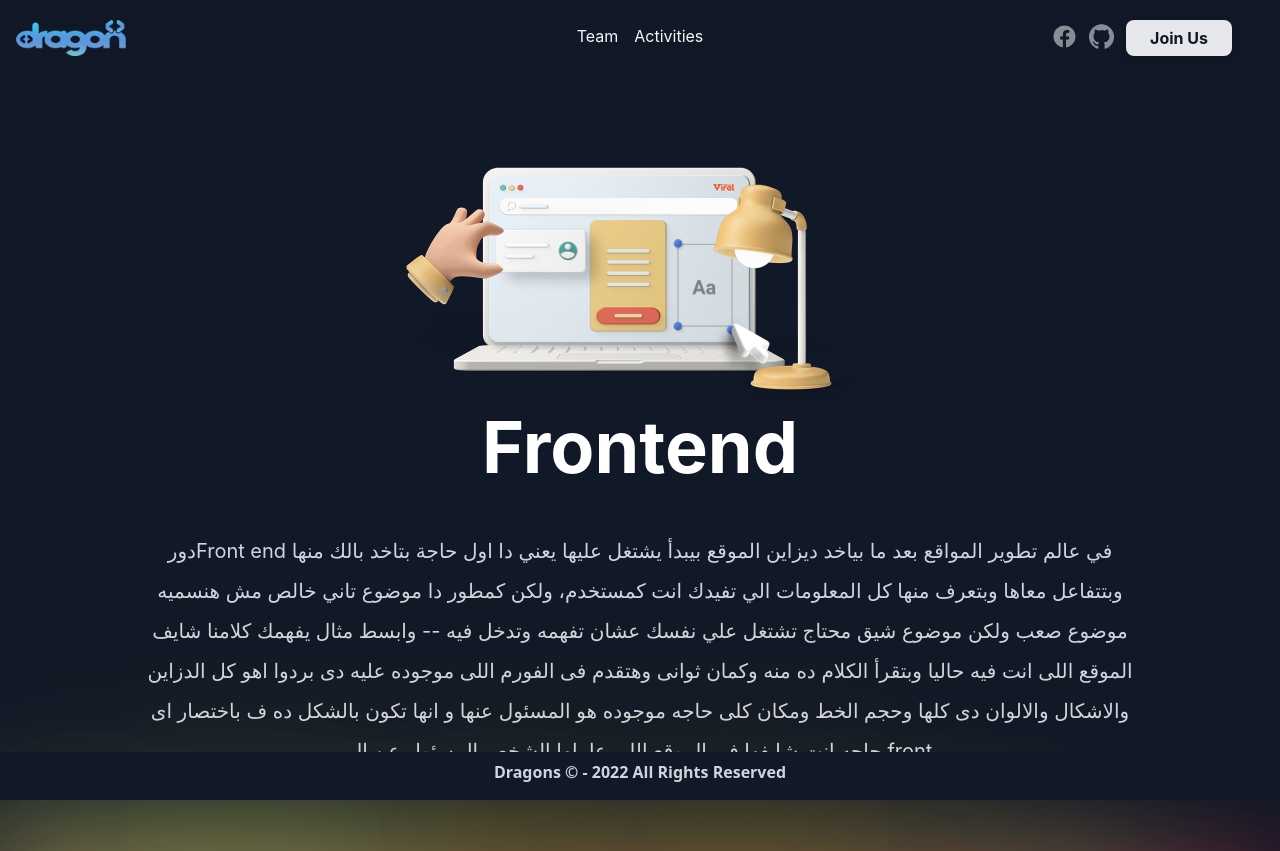
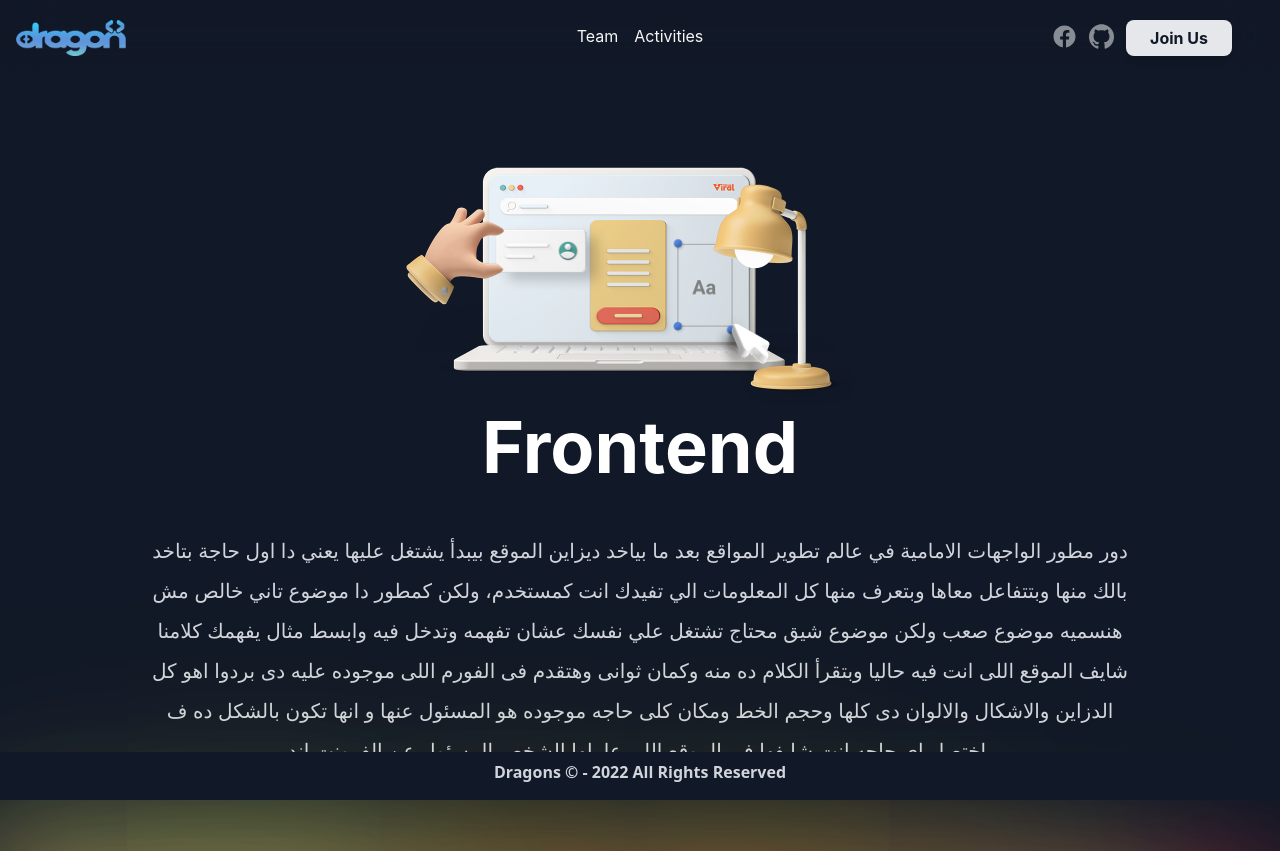
Before and after one commit to Hamdysaad20/dragonsWebsite, a Next.js app: page /frontend in a window 1280 px wide. Built offline with nearby package versions, Linux system fonts and the light colour scheme.

Commit message:
Update frontend.js

```diff
--- a/pages/frontend.js
+++ b/pages/frontend.js
@@ -17,15 +17,16 @@ function frontend() {
       <div className='mt-12 text-xl max-w-5xl justify-center flex mx-auto leading-loose mb-20 text-gray-300'>
         {" "}
         <h1 className={"mx-1 px-1"}>
-          دورFront end في عالم تطوير المواقع بعد ما بياخد ديزاين الموقع بيبدأ
+          دور مطور الواجهات الامامية في عالم تطوير المواقع بعد ما بياخد ديزاين الموقع بيبدأ
           يشتغل عليها يعني دا اول حاجة بتاخد بالك منها وبتتفاعل معاها وبتعرف
           منها كل المعلومات الي تفيدك انت كمستخدم، ولكن كمطور دا موضوع تاني خالص
           مش هنسميه موضوع صعب ولكن موضوع شيق محتاج تشتغل علي نفسك عشان تفهمه
-          وتدخل فيه -- وابسط مثال يفهمك كلامنا شايف الموقع اللى انت فيه حاليا
+          وتدخل فيه
+          وابسط مثال يفهمك كلامنا شايف الموقع اللى انت فيه حاليا
           وبتقرأ الكلام ده منه وكمان ثوانى وهتقدم فى الفورم اللى موجوده عليه دى
           بردوا اهو كل الدزاين والاشكال والالوان دى كلها وحجم الخط ومكان كلى
           حاجه موجوده هو المسئول عنها و انها تكون بالشكل ده ف باختصار اى حاجه
-          انت شايفها فى الموقع اللى عاملها الشخص المسئول عن ال front
+          انت شايفها فى الموقع اللى عاملها الشخص المسئول عن الفرونت اند
         </h1>
       </div>
     </div>
```
